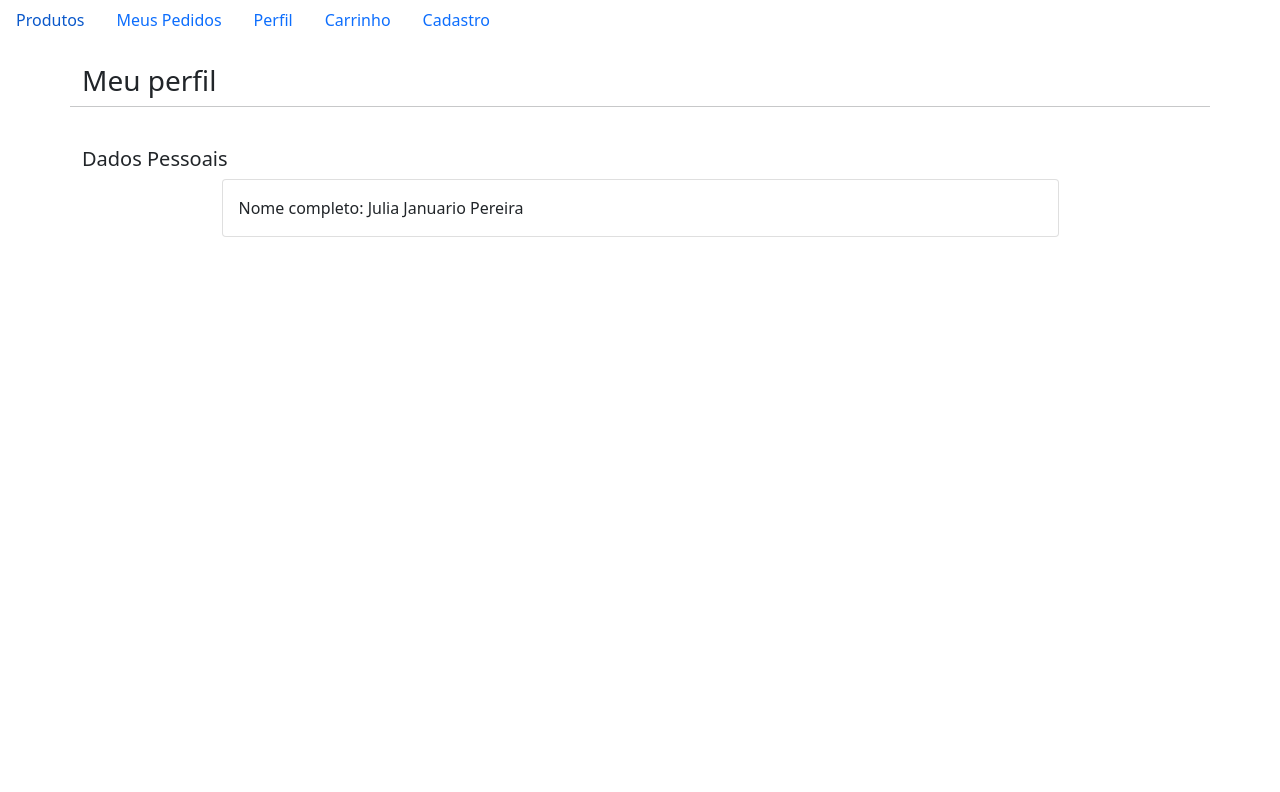
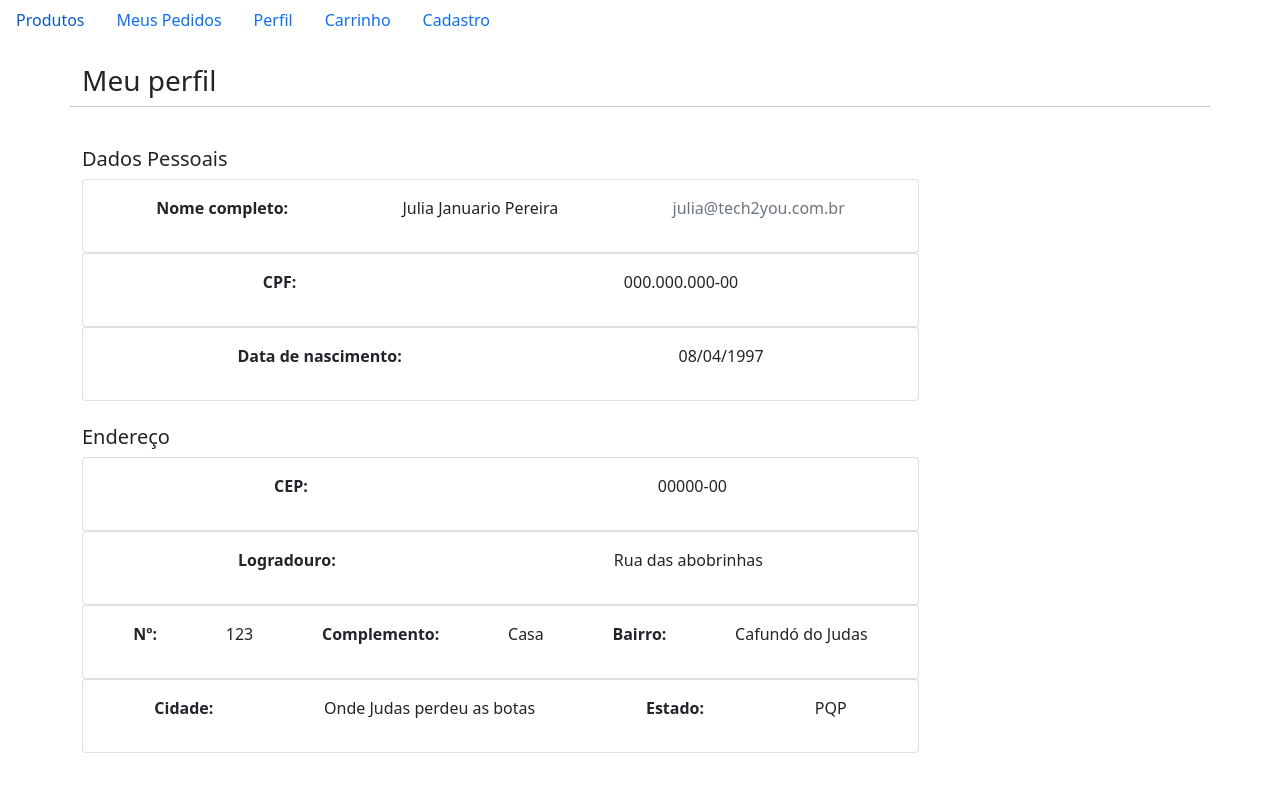
Before and after one commit to JuliaJPereira/tech2you-ecommerce-angular, an Angular app: page /perfil in a window 1280 px wide. Shown: the top 792 px of the page. Built offline with nearby package versions, Linux system fonts and the light colour scheme.

Commit message:
Ajustes tela perfil

```diff
--- a/src/app/components/perfil/perfil.component.html
+++ b/src/app/components/perfil/perfil.component.html
@@ -1,17 +1,66 @@
 <div class="container">
     <div class="row">
-        <h3 class="mt-4" >Meu perfil</h3>
+        <h3 class="mt-4">Meu perfil</h3>
         <hr>
 
         <div class="mt-4">
             <h5>Dados Pessoais</h5>
-            <div class="d-flex justify-content-center">
+
+            <div class="card w-75">
+                <div class="card-body d-flex justify-content-around">
+                    <p class="card-text"><strong>Nome completo:</strong></p>
+                    <p class="card-text">Julia Januario Pereira</p>
+                    <p class="card-text text-muted">julia@tech2you.com.br</p>
+                </div>
+            </div>
+            <div class="card w-75">
+                <div class="card-body d-flex justify-content-around">
+                    <p class="card-text"><strong>CPF:</strong></p>
+                    <p class="card-text">000.000.000-00</p>
+                </div>
+            </div>
+            <div class="card w-75">
+                <div class="card-body d-flex justify-content-around">
+                    <p class="card-text"><strong>Data de nascimento:</strong></p>
+                    <p class="card-text">08/04/1997</p>
+                </div>
+            </div>
+
+        </div>
+
+        <div class="mt-4">
+            <h5>Endereço</h5>
+            <div class="d-block ">
                 <div class="card w-75">
-                    <div class="card-body">
-                      <p class="card-text">Nome completo: Julia Januario Pereira</p>
+                    <div class="card-body d-flex justify-content-around">
+                        <p class="card-text"><strong>CEP:</strong></p>
+                        <p class="card-text">00000-00</p>
                     </div>
-                  </div>
+                </div>
+                <div class="card w-75">
+                    <div class="card-body d-flex justify-content-around">
+                        <p class="card-text"><strong>Logradouro:</strong></p>
+                        <p class="card-text">Rua das abobrinhas</p>
+                    </div>
+                </div>
+                <div class="card w-75">
+                    <div class="card-body d-flex justify-content-around">
+                        <p class="card-text"><strong>Nº:</strong></p>
+                        <p class="card-text">123</p>
+                        <p class="card-text"><strong>Complemento:</strong></p>
+                        <p class="card-text">Casa</p>
+                        <p class="card-text"><strong>Bairro:</strong></p>
+                        <p class="card-text">Cafundó do Judas</p>
+                    </div>
+                </div>
+                <div class="card w-75">
+                    <div class="card-body d-flex justify-content-around">
+                        <p class="card-text"><strong>Cidade:</strong></p>
+                        <p class="card-text">Onde Judas perdeu as botas</p>
+                        <p class="card-text"><strong>Estado:</strong></p>
+                        <p class="card-text">PQP</p>
+                    </div>
+                </div>
             </div>
         </div>
     </div>
-</div>
--- a/src/app/components/perfil/perfil.component.scss
+++ b/src/app/components/perfil/perfil.component.scss
@@ -0,0 +1,3 @@
+.container{
+    padding-bottom: 50px;
+}
```
